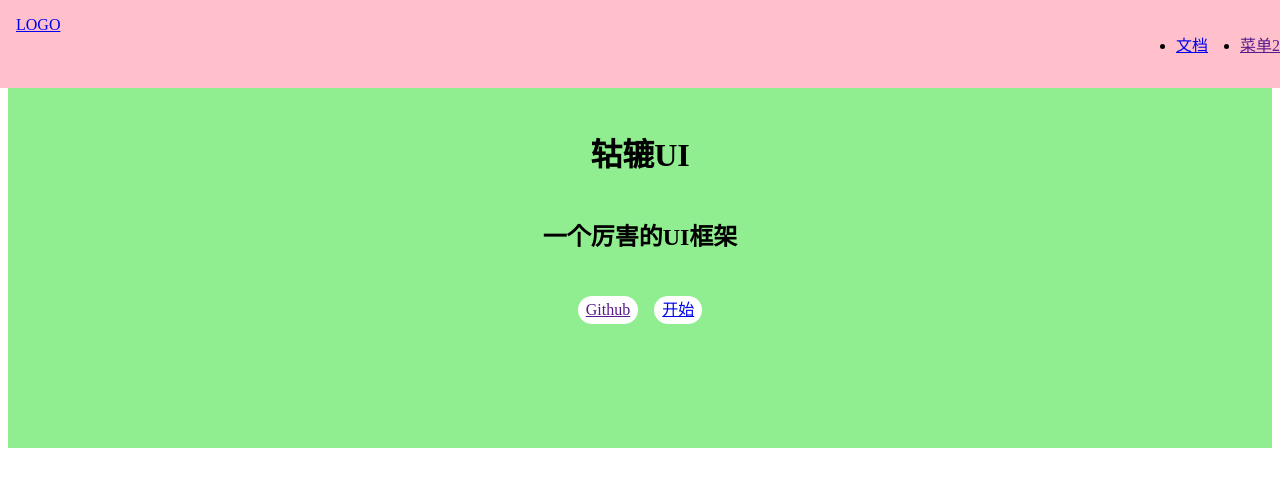
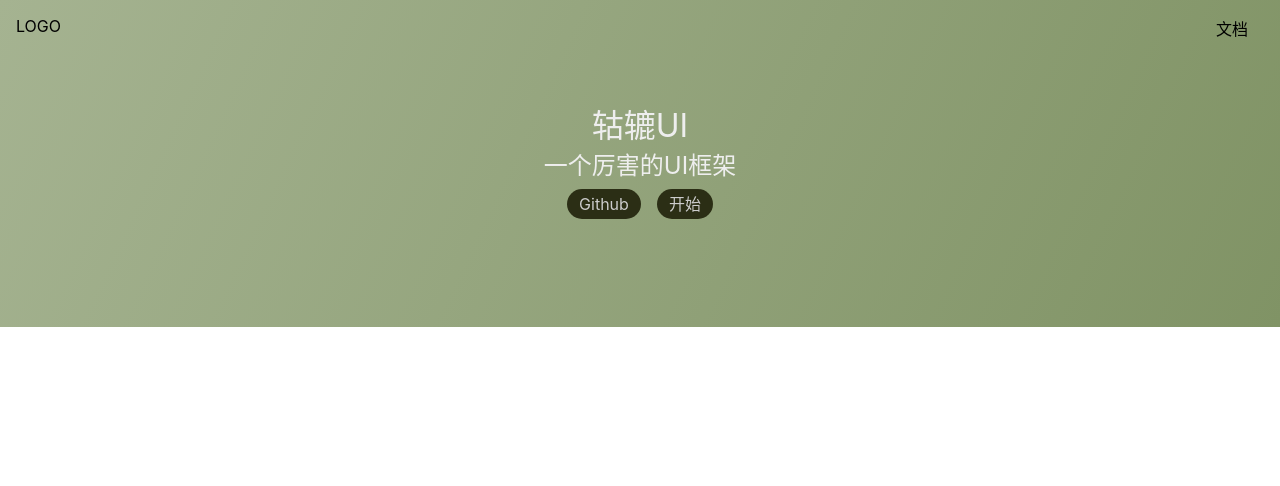
Before and after one commit to yangjindong/taste-ui, a Vue app: page / in a window 1280 px wide. Shown: the top 486 px of the page. Built offline with nearby package versions, Linux system fonts and the light colour scheme.

Commit message:
背景渐变

```diff
--- a/src/components/ButtonDemo.vue
+++ b/src/components/ButtonDemo.vue
@@ -1,10 +1,13 @@
 <template>
-  <div>Button示例</div>
+  <h2>Button组件</h2>
   <h3>示例1</h3>
-  <Button>你好</Button>
-  <Button theme="button">你好</Button>
-  <Button theme="link">你好</Button>
-  <Button theme="text">你好</Button>
+  <div>
+    <Button>你好</Button>
+    <Button theme="button">你好</Button>
+    <Button theme="link">你好</Button>
+    <Button theme="text">你好</Button>
+  </div>
+  <br />
   <h3>示例2</h3>
   <div>
     <Button size="big">大大</Button>
@@ -21,6 +24,7 @@
     <Button theme="text">普通</Button>
     <Button theme="text" size="small">小小</Button>
   </div>
+  <br />
   <h3>示例3</h3>
   <div>
     <div>
@@ -39,12 +43,14 @@
       <Button theme="text" level="danger">危险文字按钮</Button>
     </div>
   </div>
+  <br />
   <h3>示例4</h3>
   <div>
     <Button disabled>禁用按钮</Button>
     <Button theme="link" disabled>禁用链接按钮</Button>
     <Button theme="text" disabled>禁用文字按钮</Button>
   </div>
+  <br />
   <h3>示例5</h3>
   <div>
     <Button loading>加载中</Button>
--- a/src/components/DialogDemo.vue
+++ b/src/components/DialogDemo.vue
@@ -1,9 +1,11 @@
 <template>
+  <h2>Dialog组件</h2>
   <h3>示例1</h3>
+  <div>
     <Button @click="toggle">toggle</Button>
     <Dialog
       v-model:visible="x"
-    :closeOnClickOverlay="false"
+      :closeOnClickOverlay="true"
       :ok="f1"
       :cancel="f2"
     >
@@ -15,6 +17,8 @@
         <p>第二行字</p>
       </template>
     </Dialog>
+  </div>
+  <br />
   <h3>示例2</h3>
   <Button @click="showDialog">show</Button>
 </template>
--- a/src/components/SwitchDemo.vue
+++ b/src/components/SwitchDemo.vue
@@ -1,4 +1,5 @@
 <template>
+  <h2>Switch组件</h2>
   <div>
     <Switch v-model:value="bool" />
   </div>
--- a/src/components/TabsDemo.vue
+++ b/src/components/TabsDemo.vue
@@ -1,5 +1,5 @@
 <template>
-  <div>Tabs示例</div>
+  <h2>Tabs组件</h2>
   <h3>示例1</h3>
   <Tabs v-model:selected="x">
     <Tab title="导航1">内容1</Tab>
--- a/src/components/Topnav.vue
+++ b/src/components/Topnav.vue
@@ -4,7 +4,6 @@
     <router-link class="logo" to="/">LOGO</router-link>
     <ul class="menu">
       <li><router-link to="/doc">文档</router-link></li>
-      <li><a href="">菜单2</a></li>
     </ul>
   </div>
 </template>
@@ -26,7 +25,6 @@ export default defineComponent({
 
 <style lang="scss" scoped>
 .topnav {
-  background-color: pink;
   display: flex;
   padding: 16px;
   position: fixed;
--- a/src/index.scss
+++ b/src/index.scss
@@ -1,41 +1,41 @@
-// * {
-//   margin: 0;
-//   padding: 0;
-//   box-sizing: border-box;
-// }
-// ul,
-// ol {
-//   list-style: none;
-// }
-// a {
-//   text-decoration: none;
-//   color: inherit;
-//   &:hover {
-//     // border-bottom: 1px solid;
-//     cursor: pointer;
-//   }
-// }
-// h1,h2,h3,h4,h5,h6 {
-//   font-weight: normal;
-// }
-// body {
-//   font-family: -apple-system,
-//   "Noto Sans",
-//   "Helvetica Neue",
-//   Helvetica,
-//   "Nimbus Sans L",
-//   Arial,
-//   "Liberation Sans",
-//   "PingFang SC",
-//   "Hiragino Sans GB",
-//   "Noto Sans CJK SC",
-//   "Source Han Sans SC",
-//   "Source Han Sans CN",
-//   "Microsoft YaHei",
-//   "Wenquanyi Micro Hei",
-//   "WenQuanYi Zen Hei",
-//   "ST Heiti",
-//   SimHei,
-//   "WenQuanYi Zen Hei Sharp",
-//   sans-serif;
-// }
+* {
+  margin: 0;
+  padding: 0;
+  box-sizing: border-box;
+}
+ul,
+ol {
+  list-style: none;
+}
+a {
+  text-decoration: none;
+  color: inherit;
+  &:hover {
+    // border-bottom: 1px solid;
+    cursor: pointer;
+  }
+}
+h1,h2,h3,h4,h5,h6 {
+  font-weight: normal;
+}
+body {
+  font-family: -apple-system,
+  "Noto Sans",
+  "Helvetica Neue",
+  Helvetica,
+  "Nimbus Sans L",
+  Arial,
+  "Liberation Sans",
+  "PingFang SC",
+  "Hiragino Sans GB",
+  "Noto Sans CJK SC",
+  "Source Han Sans SC",
+  "Source Han Sans CN",
+  "Microsoft YaHei",
+  "Wenquanyi Micro Hei",
+  "WenQuanYi Zen Hei",
+  "ST Heiti",
+  SimHei,
+  "WenQuanYi Zen Hei Sharp",
+  sans-serif;
+}
--- a/src/views/Home.vue
+++ b/src/views/Home.vue
@@ -1,4 +1,5 @@
 <template>
+  <div class="topnav-banner">
     <Topnav />
     <div class="banner">
       <h1>轱辘UI</h1>
@@ -7,6 +8,7 @@
         <a href="">Github</a>
         <router-link to="/doc">开始</router-link>
       </p>
+    </div>
   </div>
 </template>
 
@@ -23,25 +25,34 @@ export default defineComponent({
 
 
 <style lang="scss" scoped>
+.topnav-banner {
+  background: rgb(128, 147, 101);
+  background: linear-gradient(
+    115deg,
+    lighten(rgba(128, 147, 101), 15%) 0%,
+    rgba(128, 147, 101, 1) 100%
+  );
+}
 .banner {
   padding: 100px 0;
   display: flex;
   justify-content: center;
   align-content: center;
   flex-direction: column;
-  background: lightgreen;
   text-align: center;
+  color: #eeeeee;
   > .actions {
     padding: 8px 0;
     a {
       margin: 0 8px;
-      background: #fff;
+      color: #cccccc;
+      background: #2b2e15;
       display: inline-block;
-      $h: 28px;
+      $h: 30px;
       height: $h;
       line-height: $h;
       border-radius: $h/2;
-      padding: 0 8px;
+      padding: 0 12px;
       &:hover {
         border-bottom: 1px solid;
       }
```
Lines whose indentation alone changed are shown as unchanged.
